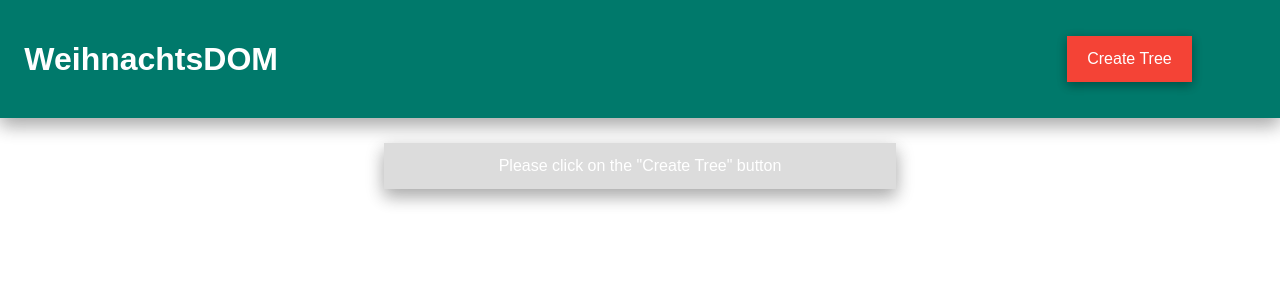
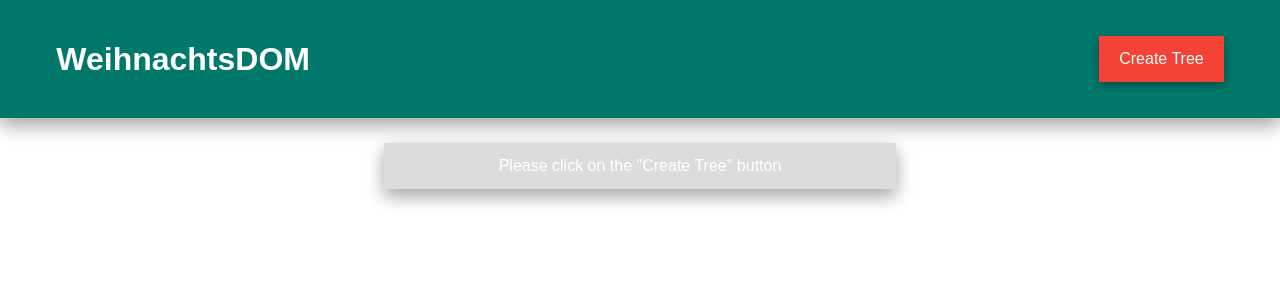
Before and after one commit to GustavoLastra/weihnachtsDOM-angular, an Angular app: page / in a window 1280 px wide. Shown: the top 300 px of the page. Built offline with nearby package versions, Linux system fonts and the light colour scheme.

Commit message:
edit toolRow style width

```diff
--- a/src/app/components/tools/tools.component.css
+++ b/src/app/components/tools/tools.component.css
@@ -1,11 +1,11 @@
-:host(app-tools) { width:95% }
+:host(app-tools) { width:100% }
 
 .toolsRow {
   display: flex;
   flex-flow: row wrap;
   justify-content: space-between;
   align-items: center;
-  width: 100%;
+  width: 95%;
   margin: auto;
 }
 
```
